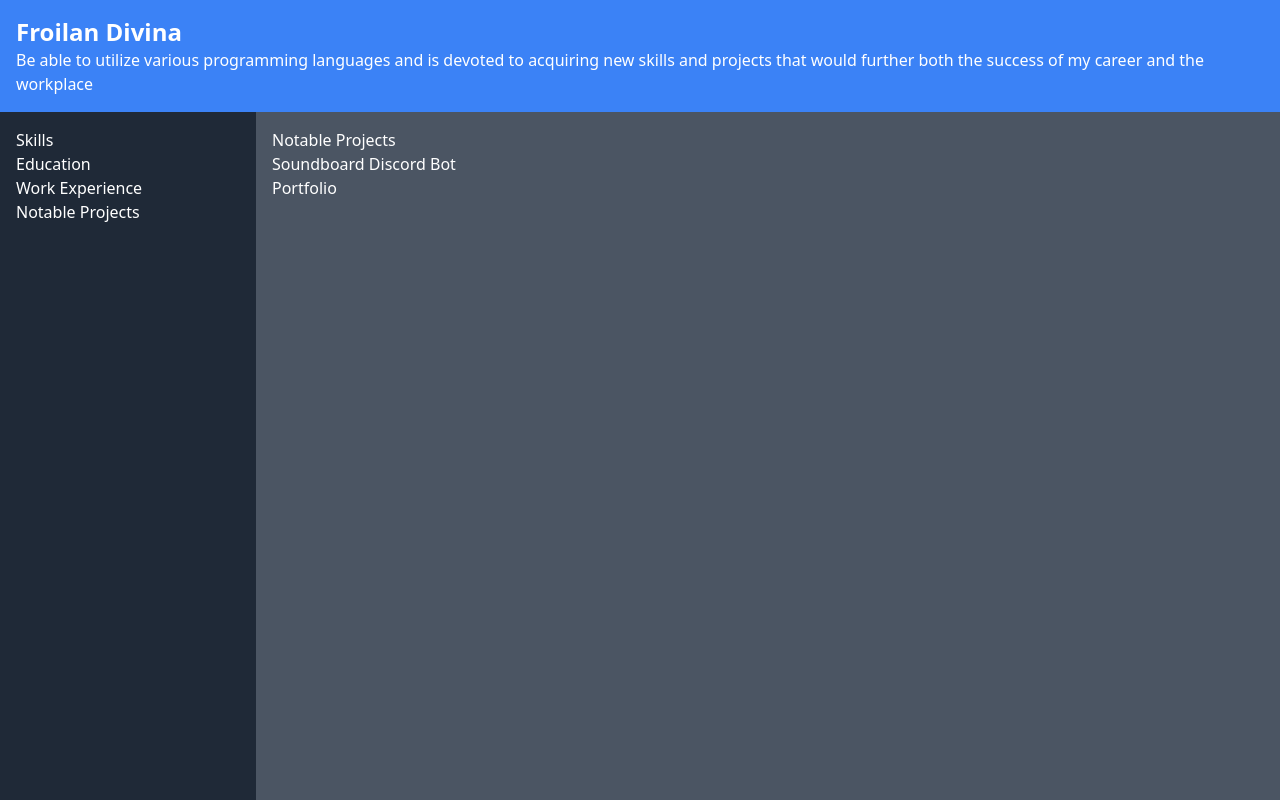
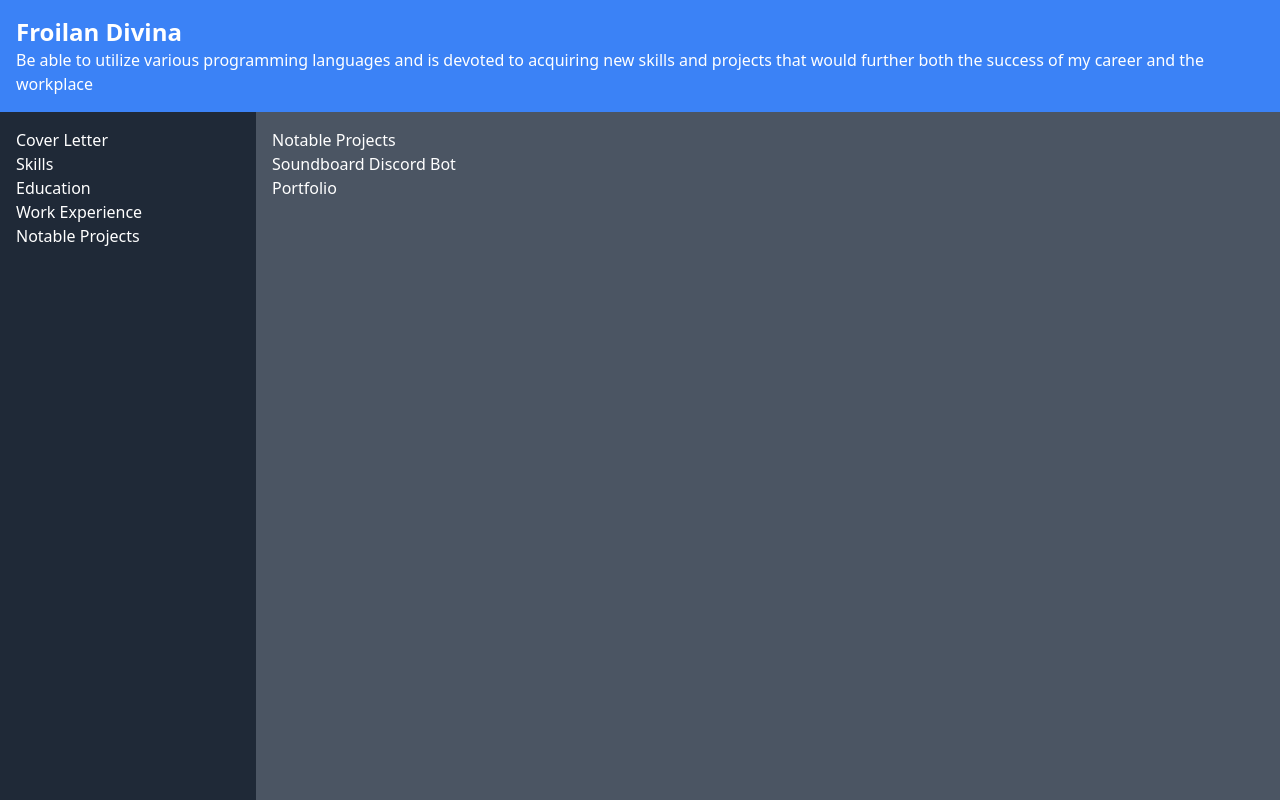
Before and after one commit to froiegras/portfolio, a React (Create React App) app: page / in a window 1280 px wide. Shown: the top 800 px of the page. Built offline with nearby package versions, Linux system fonts and the light colour scheme.

Commit message:
cover letter page

```diff
--- a/src/App.js
+++ b/src/App.js
@@ -6,6 +6,7 @@ import Education from './components/Education';
 import Skills from './components/Skills';
 import Work from './components/Work';
 import Projects from './components/Projects';
+import Cover from './components/Cover';
 import Footer from './components/Footer';
 
 function App() {
@@ -21,6 +22,7 @@ function App() {
       <div className="grid grid-cols-5">
         <Navigation onNavItemClick = {handleNavItemClick} />
         <div className='col-span-4'>
+        {selectedComponent === 'cover' && <Cover />}
         {selectedComponent === 'skills' && <Skills />}
         {selectedComponent === 'education' && <Education />}
         {selectedComponent === 'work' && <Work />}
--- /dev/null
+++ b/src/components/Cover.js
@@ -0,0 +1,12 @@
+// Education.js
+import React from 'react';
+
+function Cover() {
+  return (
+    <div className='h-screen bg-gray-600 text-white p-4'>
+      <h1>Cover Letter</h1>
+    </div>
+  );
+}
+
+export default Cover;
--- a/src/components/Navigation.js
+++ b/src/components/Navigation.js
@@ -6,6 +6,7 @@ function Navigation({ onNavItemClick }) {
   return (
     <nav>
       <div className='h-screen bg-gray-800 text-white p-4'>
+        <button onClick={() => onNavItemClick('cover')}>Cover Letter</button> <br />
         <button onClick={() => onNavItemClick('skills')}>Skills</button> <br />
         <button onClick={() => onNavItemClick('education')}>Education</button> <br />
         <button onClick={() => onNavItemClick('work')}>Work Experience</button>
```
